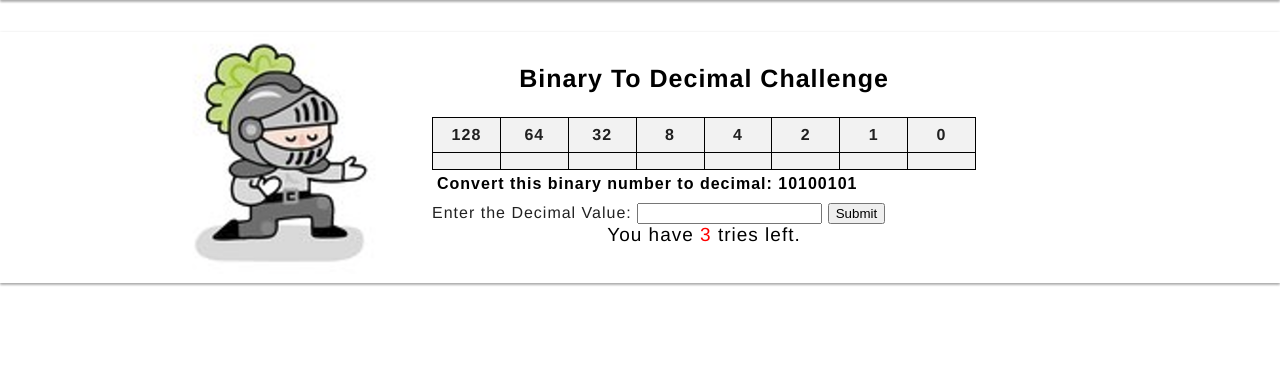
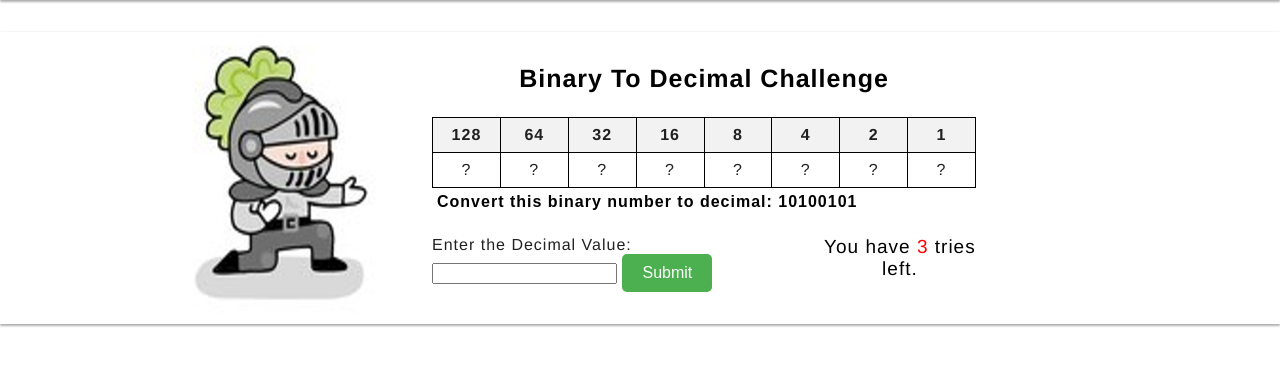
Before and after one commit to IanBlan94/Network-App, a Flask app: page /binary-to-decimal in a window 1280 px wide. Shown: the part 91-457 px from the top of the page. Run offline with Flask 3, Linux system fonts and the light colour scheme; lists and menus that the app fills with data are empty.

Commit message:
added in binary into html tables

```diff
--- a/app.py
+++ b/app.py
@@ -45,7 +45,7 @@ def decimal_to_binary():
 
             # Validate the guess
             if user_guess == random_binary:
-                result = f"Conragulations! You've guessed the correct answer of {random_binary}"
+                result = f"Congratulations! You've guessed the correct answer of {random_binary}"
                 session['game_over'] = True
             elif session['counter'] >= 2:
                 result = f"Sorry, you've used all 3 tries! The correct answer was {random_binary}."
@@ -63,7 +63,11 @@ def decimal_to_binary():
             result = "Invalid input. Please enter an 8-bit binary number."
 
     # Render template with the random decimal and result message
-    return render_template('decimaltobinary.html', random_decimal=random_decimal, result=result, headers=headers, game_over=session['game_over'] )
+    return render_template('decimaltobinary.html',
+                           random_decimal=random_decimal,
+                           random_binary=session.get('random_binary'),
+                           result=result,
+                           headers=headers, game_over=session['game_over'] )
 
 
 @app.route("/binary-to-decimal", methods=['GET', 'POST'])
@@ -94,7 +98,7 @@ def binary_to_decimal():
             # Validate the guess
 
             if user_guess == random_decimal:
-                result = f"Conragulations! You've guessed the correct answer of {random_decimal}"
+                result = f"Congratulations! You've guessed the correct answer of {random_decimal}"
                 session['game_over'] = True
             elif session['counter'] >= 2:
                 result = f"Sorry, you've used all 3 tries! The correct answer was {random_decimal}."
@@ -106,9 +110,16 @@ def binary_to_decimal():
             decimal_guess.to_csv('binary_to_decimal_results.csv', index=False)
         except ValueError:
             result = "Invalid input. Please enter a valid decimal number."
+    session['random_decimal'] = '{:08b}'.format(random_decimal)
 
     # Render template with the random binary and result message
-    return render_template('binarytodecimal.html', random_binary=random_binary,correct=correct, result=result, headers=headers, game_over=session['game_over'])
+    return render_template('binarytodecimal.html',
+                           random_binary=random_binary,
+                           random_decimal=session.get('random_decimal'),
+                           correct=correct,
+                           result=result,
+                           headers=headers,
+                           game_over=session['game_over'])
 
 
 @app.route('/subnet-quiz', methods=['GET', 'POST'])
--- a/decimal_to_binary_results.csv
+++ /dev/null
@@ -1,4 +0,0 @@
-Random Decimal,Correct Binary,User Guess,Result
-01101011,107,01001011,Incorrect!. Please try again
-01101011,107,10011001,Incorrect!. Please try again
-01101011,107,11110000,"Sorry, you've used all 3 tries! The correct answer was 01101011."
--- a/static/css/main.css
+++ b/static/css/main.css
@@ -114,3 +114,40 @@
     text-align: left;
     padding: 5px;
 }
+.userValue {
+    display: flex;
+    gap: 10px; /* Spacing between buttons */
+    justify-content: center; /* Center buttons horizontally */
+    margin-top: 20px; /* Add some space above the buttons */
+}
+.userValue button{
+    padding: 10px 20px;
+    font-size: 16px;
+    cursor: pointer;
+    border: none;
+    outline: none;
+    transition: transform 0.2s, background-color 0.2s;
+}
+.submitBtn{
+    background-color: #4CAF50;
+    color: white;
+    border-radius: 5px;
+}
+.playBtn{
+    background-color: #4CAF50;
+    color: white;
+    border-radius: 5px;
+}
+.playBtn:hover{
+    background-color: #45a049;
+    transform: scale(1.05);
+}
+.homeBtn{
+    background-color: #008CBA;
+    color: white;
+    border-radius: 5px;
+}
+.homeBtn:hover{
+    background-color: #007BB5;
+    transform: scale(1.05);
+}
--- a/templates/binarytodecimal.html
+++ b/templates/binarytodecimal.html
@@ -49,23 +49,25 @@
                                 <th scope="col">128</th>
                                 <th scope="col">64</th>
                                 <th scope="col">32</th>
+                                <th scope="col">16</th>
                                 <th scope="col">8</th>
                                 <th scope="col">4</th>
                                 <th scope="col">2</th>
                                 <th scope="col">1</th>
-                                <th scope="col">0</th>
                             </tr>
                         </thead>
                         <tbody>
                             <tr>
-                                <th scope="col"></th>
-                                <th scope="col"></th>
-                                <th scope="col"></th>
-                                <th scope="col"></th>
-                                <th scope="col"></th>
-                                <th scope="col"></th>
-                                <th scope="col"></th>
-                                <th scope="col"></th>
+                                <!-- decimal table, auto binary number input-->
+                                {% if game_over %}
+                            {% for bit in random_decimal %}
+                                <td>{{ bit }}</td>
+                            {% endfor %}
+                            {% else %}
+                                {% for _ in range(8) %}
+                                    <td>?</td>
+                                {% endfor %}
+                            {% endif %}
                             </tr>
                         </tbody>
                     </table>
@@ -79,13 +81,16 @@
                             <form method="post">
                                 <label for="user_guess">Enter the Decimal Value:</label>
                                 <input type="number" id="user_guess" name="user_guess" required>
-                                <button type="submit">Submit</button>
+                                <button type="submit" class="submitBtn">Submit</button>
                             </form>
                             <p>You have <span style="color: red;">{{ 3 - session.counter }}</span> tries left.</p>
                         {% endif %}
                         {% if game_over %}
                             <form method="GET" action="{{ url_for('binary_to_decimal') }}">
-                                <button type="submit">Play Again</button>
+                                <button type="submit" class="playBtn">Play Again</button>
+                            </form>
+                            <form method="GET" action="{{ url_for('main') }}">
+                                <button type="submit" class="homeBtn">Return Home</button>
                             </form>
                         {% endif %}
                     </div>
@@ -102,6 +107,7 @@
                 </div>
             </section>
         </div>
+
     </main>
 </body>
 </html>
```
Also changed, not shown: binary_to_decimal_results.csv (deleted, +0 -8 lines), templates/decimaltobinary.html (+21 -17 lines).
